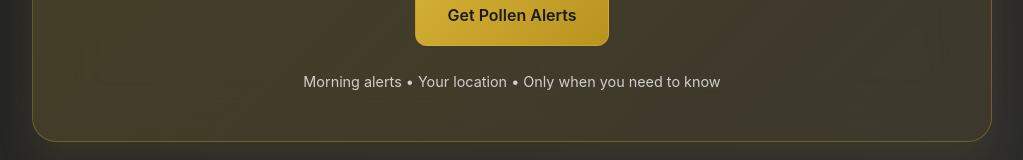
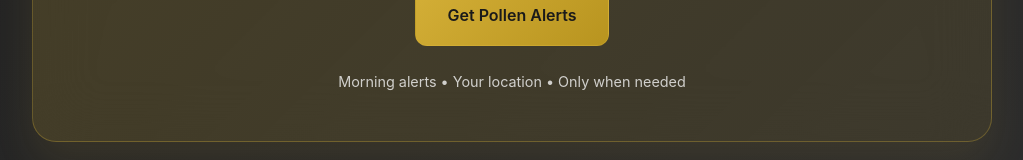
Before and after one commit to shwnhll/mypollenpal, a Next.js app: page / in a window 1280 px wide. Shown: the part 2063-2223 px from the top of the page, without its empty margins (128-1151 px from the left). Built offline with nearby package versions, Linux system fonts and the light colour scheme; no server answers.

Commit message:
Update page.tsx

```diff
--- a/app/page.tsx
+++ b/app/page.tsx
@@ -1771,7 +1771,7 @@ const updateForecast = (forecast: any[]) => {
               fontSize: '0.9rem',
               opacity: 0.8
             }}>
-              Morning alerts • Your location • Only when you need to know
+              Morning alerts • Your location • Only when needed
             </div>
           </div>
         </div>
```
